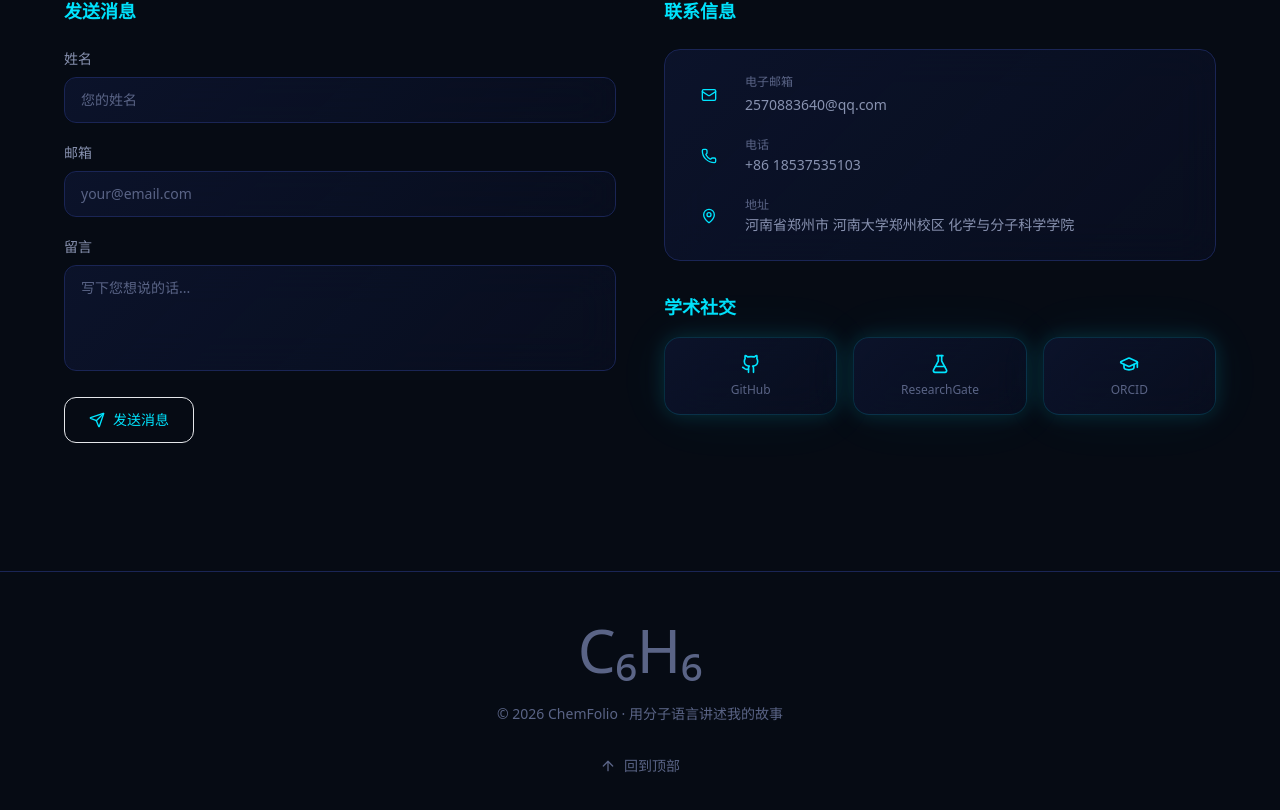
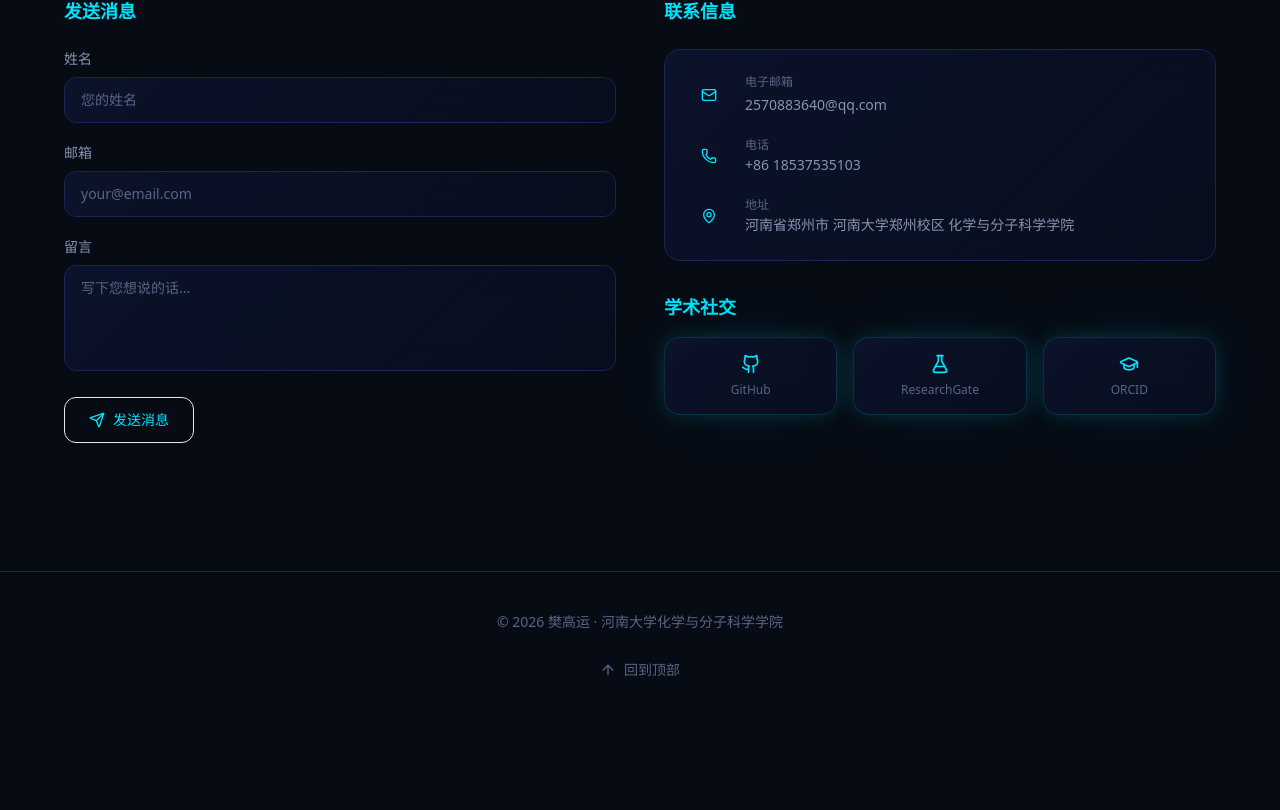
Before and after one commit to bettervan9527/chemfolio, a React (Vite) app: page / in a window 1280 px wide. Shown: the part 6872-7682 px from the top of the page. After the commit the page ends 7600 px from the top, so only its background shows below. Built offline with nearby package versions, Linux system fonts and the light colour scheme.

Commit message:
优化页脚: 移除C6H6, 显示姓名与院校信息

```diff
--- a/src/components/layout/Footer.tsx
+++ b/src/components/layout/Footer.tsx
@@ -6,20 +6,12 @@ export function Footer() {
   }
 
   return (
-    <footer className="relative py-12 border-t border-[var(--color-border)]">
+    <footer className="relative py-10 border-t border-[var(--color-border)]">
       <div className="absolute inset-0 bg-gradient-to-t from-[var(--color-bg-card)]/50 to-transparent pointer-events-none" />
 
-      <div className="section-container relative z-10 flex flex-col items-center gap-6">
-        <div className="flex items-center gap-4">
-          <div className="h-px w-16 bg-gradient-to-r from-transparent to-[var(--color-accent-cyan)]/30" />
-          <span className="text-[var(--color-text-muted)] text-6xl font-light font-[family-name:var(--font-display)] select-none">
-            C₆H₆
-          </span>
-          <div className="h-px w-16 bg-gradient-to-l from-transparent to-[var(--color-accent-orange)]/30" />
-        </div>
-
+      <div className="section-container relative z-10 flex flex-col items-center gap-5">
         <p className="text-[var(--color-text-muted)] text-sm">
-          &copy; {new Date().getFullYear()} ChemFolio · 用分子语言讲述我的故事
+          &copy; {new Date().getFullYear()} 樊高运 · 河南大学化学与分子科学学院
         </p>
 
         <button
```
